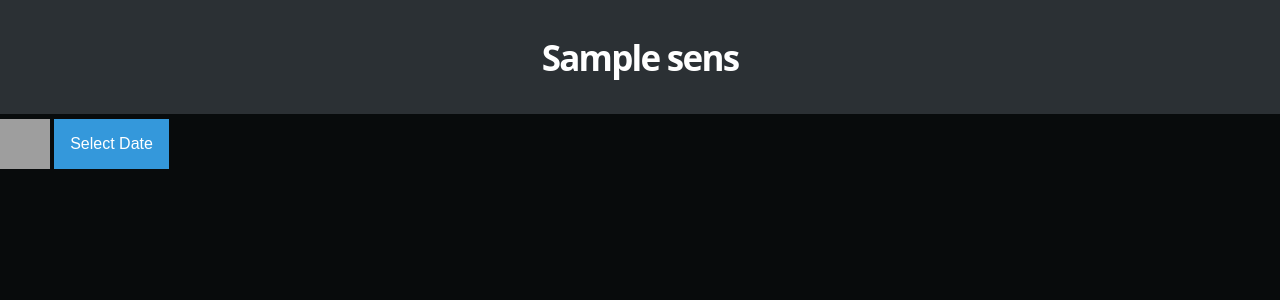
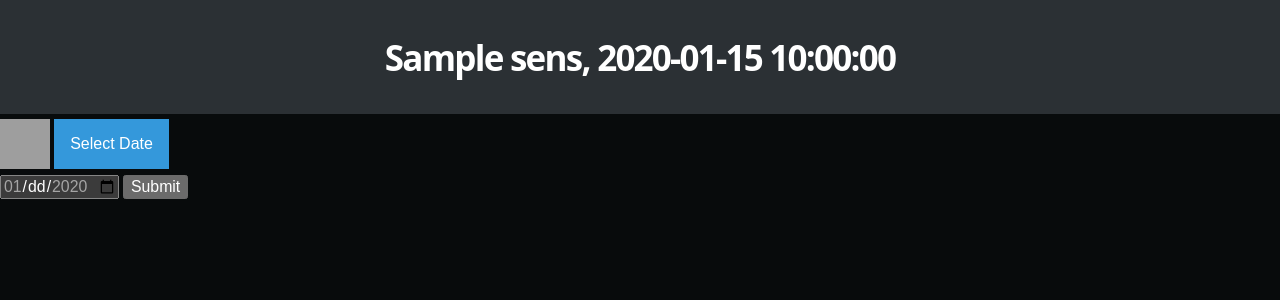
Before and after one commit to Persie0/SQM-HTLHL-API, a Flask app: template templates/visual.html in a window 1280 px wide. Shown: the top 300 px of the page. Run offline with Flask 2, Linux system fonts and the light colour scheme; the template is opened without the code that fills it: most values are stand-ins (such as "Sample title", 1, 10 or a date in 2020); parts of the project's set-up code (start-up, migrations or seed data) failed here and were passed over; some libraries are stand-ins or nearby versions; grey boxes are pictures that could not be loaded.

Commit message:
added date selection

```diff
--- a/app.py
+++ b/app.py
@@ -179,17 +179,22 @@ def calculate_mag_limit():
         with open("SQM_Settings.json", 'w') as f3:
             json.dump(settings, f3)
 
+# visualize the selected date
+@app.route('/shortvisual/<sensor>')
+def shortvisual(sensor):
+    selected_date = request.args.get('date')
+    formatted_date = sensor + selected_date[2:4] + selected_date[5:7] + selected_date[8:10] + ".dat"
+    return redirect(url_for('visualdate', sensor=sensor, datum=formatted_date))
 
 # visualize the data
 @app.route('/visual/<sensor>/<datum>')
 def visualdate(sensor, datum):
+    formatted_datum= datum[6:8] + "." + datum[4:6] + "." + "20" + datum[2:4]
     # get all dat files in the directory
     global selected
     selected = sensor
     temp_path = str(SPECIFIC_DIRECTORY)+"/"+sensor
     dat_files = os.listdir(temp_path)
-    #remove extension
-    #dat_files = [x[:-4] for x in dat_files]
     # sort them by date
     dat_files.sort(key=lambda x: os.path.getmtime(temp_path + "/" + x))
     dat_files.reverse()
@@ -206,7 +211,19 @@ def visualdate(sensor, datum):
     # create the plot
     global bar
     bar = create_plot(df)
-    return flask.render_template('visual.html', sens=vis[get_all_abriviations()[sensor]], plot=bar, dat_files=dat_files, abr=sensor)
+    #get earliest and latest date
+    earliest = dat_files[-1]
+    latest = dat_files[0]
+    #convert to html date format
+    earliest = datetime.strptime(earliest[2:8], "%y%m%d").strftime("%Y-%m-%d")
+    latest = datetime.strptime(latest[2:8], "%y%m%d").strftime("%Y-%m-%d")
+    # get all dates in html date format
+    dates = []
+    for i in dat_files:
+        dates.append(datetime.strptime(i[2:8], "%y%m%d").strftime("%Y-%m-%d"))
+    return flask.render_template('visual.html', sens=vis[get_all_abriviations()[sensor]],
+                                 plot=bar, dat_files=dat_files, abr=sensor, min_date=earliest,
+                                 max_date=latest, formatted_date=formatted_datum)
 
 
 
--- a/static/status.css
+++ b/static/status.css
@@ -675,3 +675,5 @@ margin-left: 10px;
 
 /* Show the dropdown menu (use JS to add this class to the .dropdown-content container when the user clicks on the dropdown button) */
 .show {display:block;}
+
+.calender
--- a/templates/visual.html
+++ b/templates/visual.html
@@ -15,7 +15,7 @@
 <header class='siteHeader2'>
 
     <div class='container'>
-         <span class='siteHeader__title2'>{{sens}}</span>
+        <span class='siteHeader__title2'>{{sens}}, {{ formatted_date }}</span>
     </div>
 </header>
 
@@ -31,6 +31,27 @@
         {% endfor %}
     </div>
 </div>
+
+    <!-- date select as calender -->
+    <div class="calender">
+        <form action="/shortvisual/{{abr}}" method="get">
+            <input type="date" name="date" value="{{date}}" min={{min_date}} max={{max_date}}>
+            <input type="submit" value="Submit">
+        </form>
+    </div>
+
+<br>
+
+<!--   only the dates selectable that are in {{ file_dates }} -->
+<script>
+    var dates = {{ file_dates }};
+    var date = document.querySelector('input[type="date"]');
+    date.addEventListener('change', function() {
+        if (dates.indexOf(this.value) === -1) {
+            this.value = '';
+        }
+    });
+</script>
 
 <script>
     function myFunction() {
```
Lines whose indentation alone changed are shown as unchanged.
